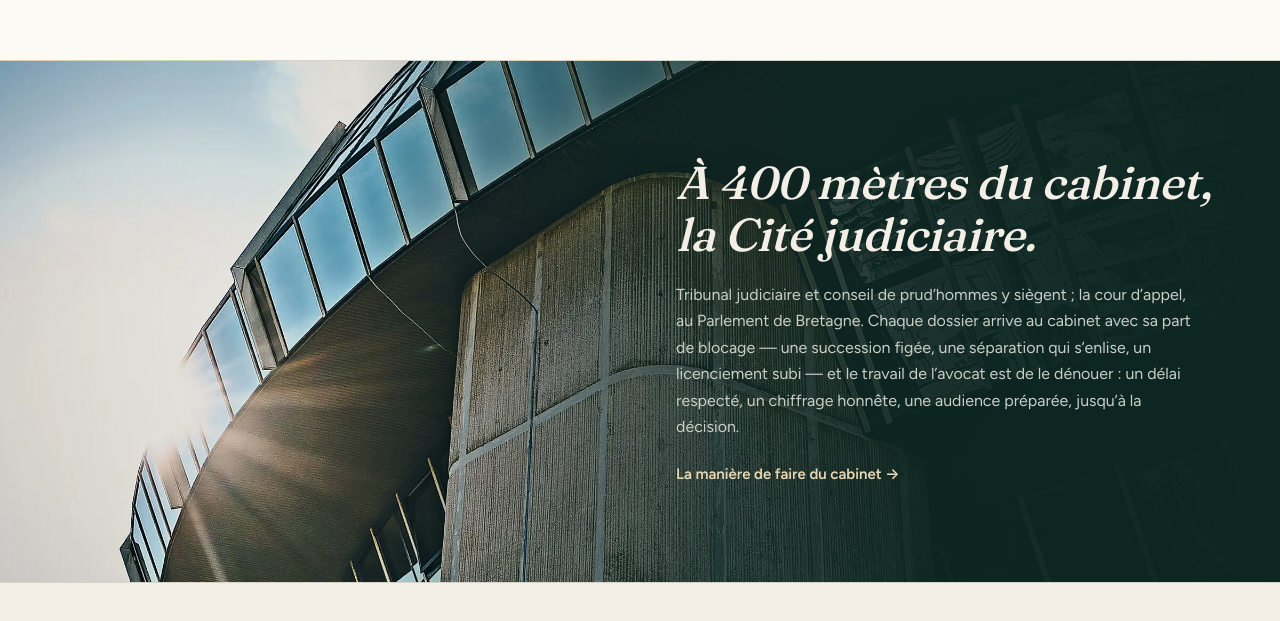
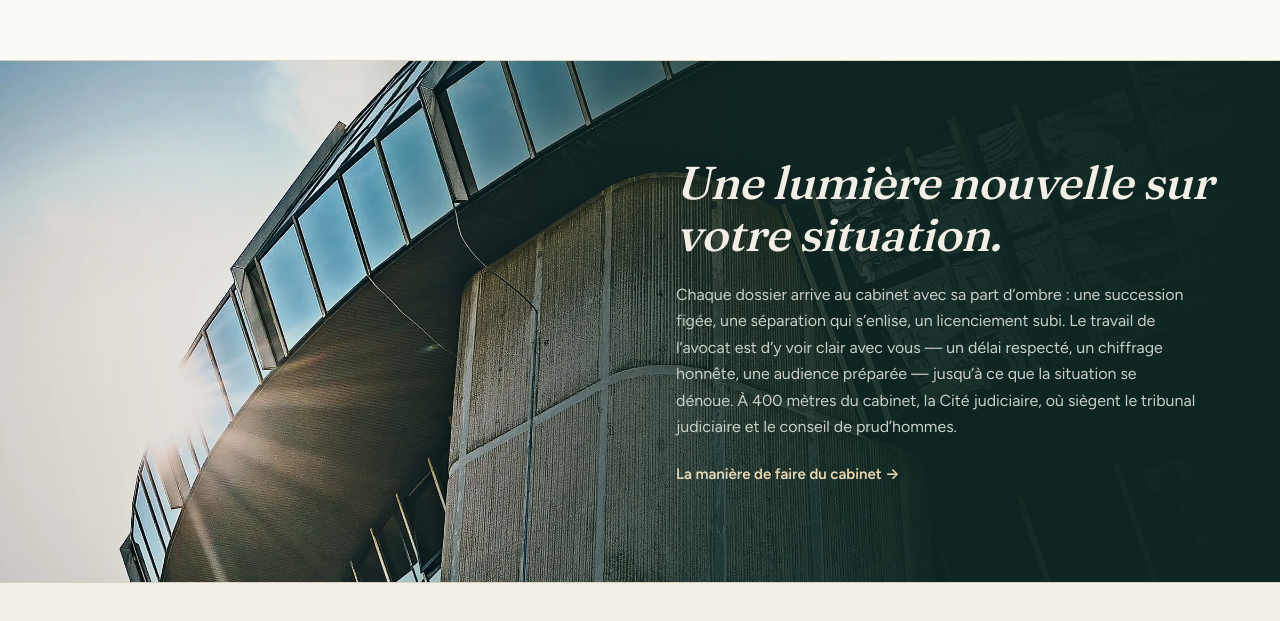
Before and after one commit to cousarn/site-cabinet, an Astro site: page / in a window 1280 px wide. Shown: the part 5559-6180 px from the top of the page. Built offline with nearby package versions, Linux system fonts and the light colour scheme; Astro itself is replaced by a stand-in of ours.

Commit message:
Exergue accueil : « Une lumière nouvelle sur votre situation. »
Co-Authored-By: Claude Fable 5.1 <noreply@anthropic.com>
Claude-Session: https://claude.ai/code/session_01GhHTxkYJSS4ijMrSWemohy

```diff
--- a/src/pages/index.astro
+++ b/src/pages/index.astro
@@ -210,8 +210,8 @@ const leads = [
     <div class="exergue__voile" aria-hidden="true"></div>
     <div class="conteneur exergue__in">
       <blockquote class="exergue__texte">
-        <p id="exergue-titre" class="exergue__citation">À 400 mètres du cabinet, la Cité judiciaire.</p>
-        <p class="exergue__suite">Tribunal judiciaire et conseil de prud’hommes y siègent ; la cour d’appel, au Parlement de Bretagne. Chaque dossier arrive au cabinet avec sa part de blocage — une succession figée, une séparation qui s’enlise, un licenciement subi — et le travail de l’avocat est de le dénouer : un délai respecté, un chiffrage honnête, une audience préparée, jusqu’à la décision.</p>
+        <p id="exergue-titre" class="exergue__citation">Une lumière nouvelle sur votre situation.</p>
+        <p class="exergue__suite">Chaque dossier arrive au cabinet avec sa part d’ombre : une succession figée, une séparation qui s’enlise, un licenciement subi. Le travail de l’avocat est d’y voir clair avec vous — un délai respecté, un chiffrage honnête, une audience préparée — jusqu’à ce que la situation se dénoue. À 400 mètres du cabinet, la Cité judiciaire, où siègent le tribunal judiciaire et le conseil de prud’hommes.</p>
         <footer class="exergue__pied"><a href="/cabinet" class="lien" style="color: #E9D9B5">La manière de faire du cabinet</a></footer>
       </blockquote>
     </div>
```
